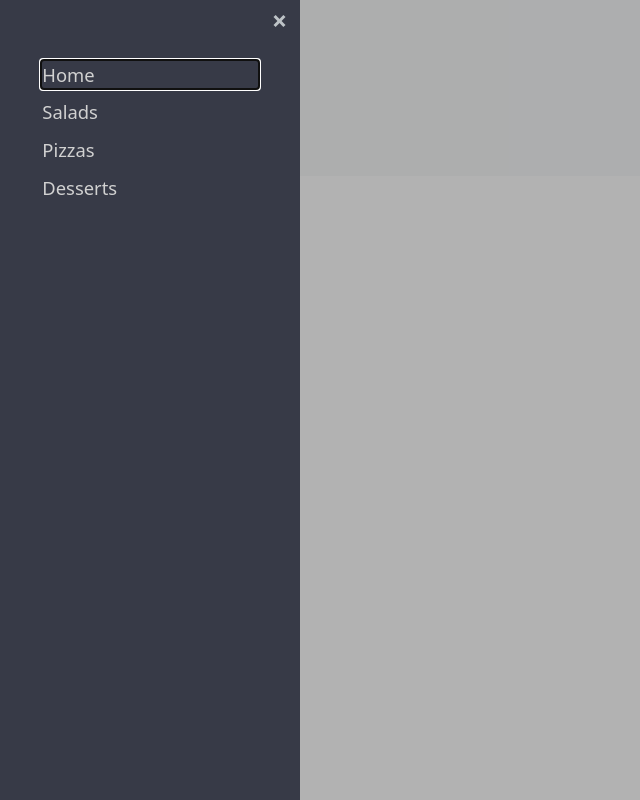
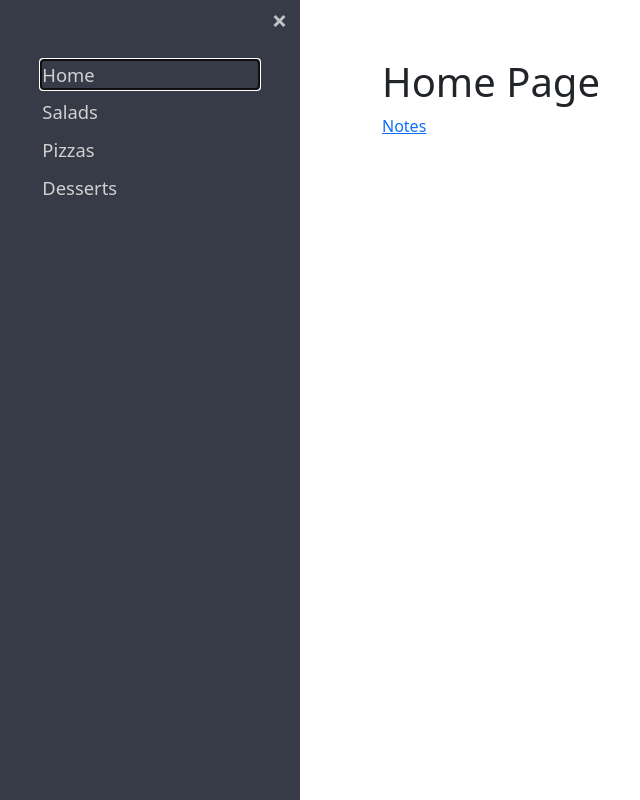
Before and after one commit to ydefrawi/playing-with-nextjs, a Next.js app: page / in a window 1280 px wide. Shown: the whole page, without its empty margins (0-640 px from the left). Built offline with nearby package versions, Linux system fonts and the light colour scheme.

Commit message:
added push animation, got rid of overlay with transparency-improtant. Could be better way

```diff
--- a/src/components/Layout.jsx
+++ b/src/components/Layout.jsx
@@ -7,14 +7,14 @@ function Layout(props){
 
 
     return (
-        <div>
+        <div id='outer-container'>
         {/* <NavBar /> */}
         <Sidebar pageWrapId={'page-wrap'} outerContainerId={'outer-container'} />
 
-      <main role="main">
+      <main id='page-wrap' role="main">
         {props.preContainer && props.preContainer}
-        <div className="album py-5 bg-light">
-          <div className="container">
+        <div className="album py-5 bg-white">
+          <div  className="container">
             {props.children}
           </div>
         </div>
--- a/src/components/Sidebar/Sidebar.js
+++ b/src/components/Sidebar/Sidebar.js
@@ -1,4 +1,4 @@
-import { slide as Menu } from 'react-burger-menu';
+import { push as Menu } from 'react-burger-menu';
 import React, {useState, useEffect} from 'react'
 export default props => {
     const [open, setOpen]=useState(true)
@@ -9,7 +9,7 @@ useEffect(() => {
 })
 
   return (
-    <Menu isOpen={open}>
+    <Menu pageWrapId={props.pageWrapId} overlayClassName={'main-background'} isOpen={open}>
       <a className="menu-item" href="/">
         Home
       </a>
--- a/src/pages/Sidebar.css
+++ b/src/pages/Sidebar.css
@@ -1,5 +1,9 @@
 * {
   box-sizing: border-box;
+}
+
+main{
+  background-color: white!important;
 }
 
 #page-wrap {
@@ -81,5 +85,8 @@
 
   /* Styling of overlay */
   .bm-overlay {
-    background: rgba(0, 0, 0, 0.3);
+    background: transparent!important;
   }
+  /* .main-background {
+    background:white;
+  } */
--- a/src/pages/_app.jsx
+++ b/src/pages/_app.jsx
@@ -10,7 +10,7 @@ export default function App({ Component, pageProps }) {
   }, []);
 
   return (
-    <Layout>
+    <Layout id='page-wrap'>
       <Component {...pageProps} />
     </Layout>
 
```
